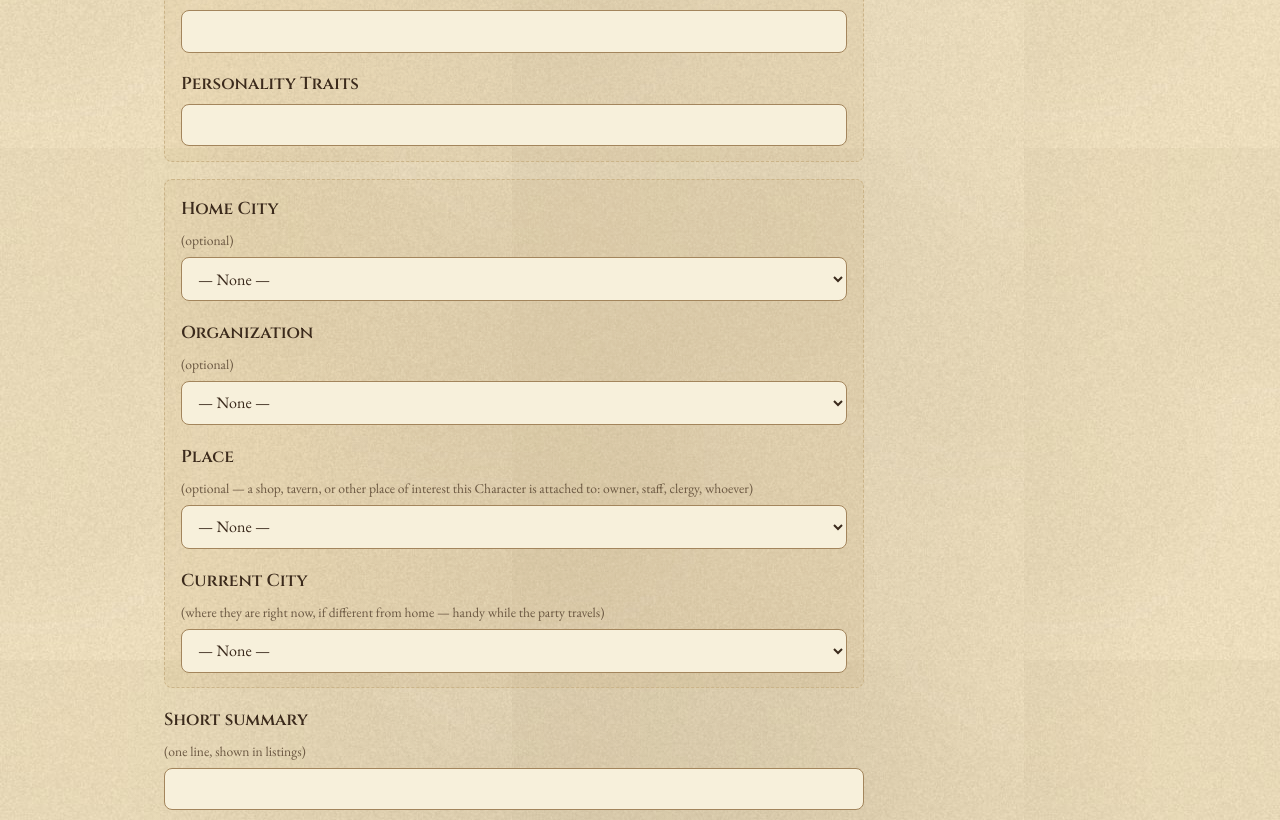
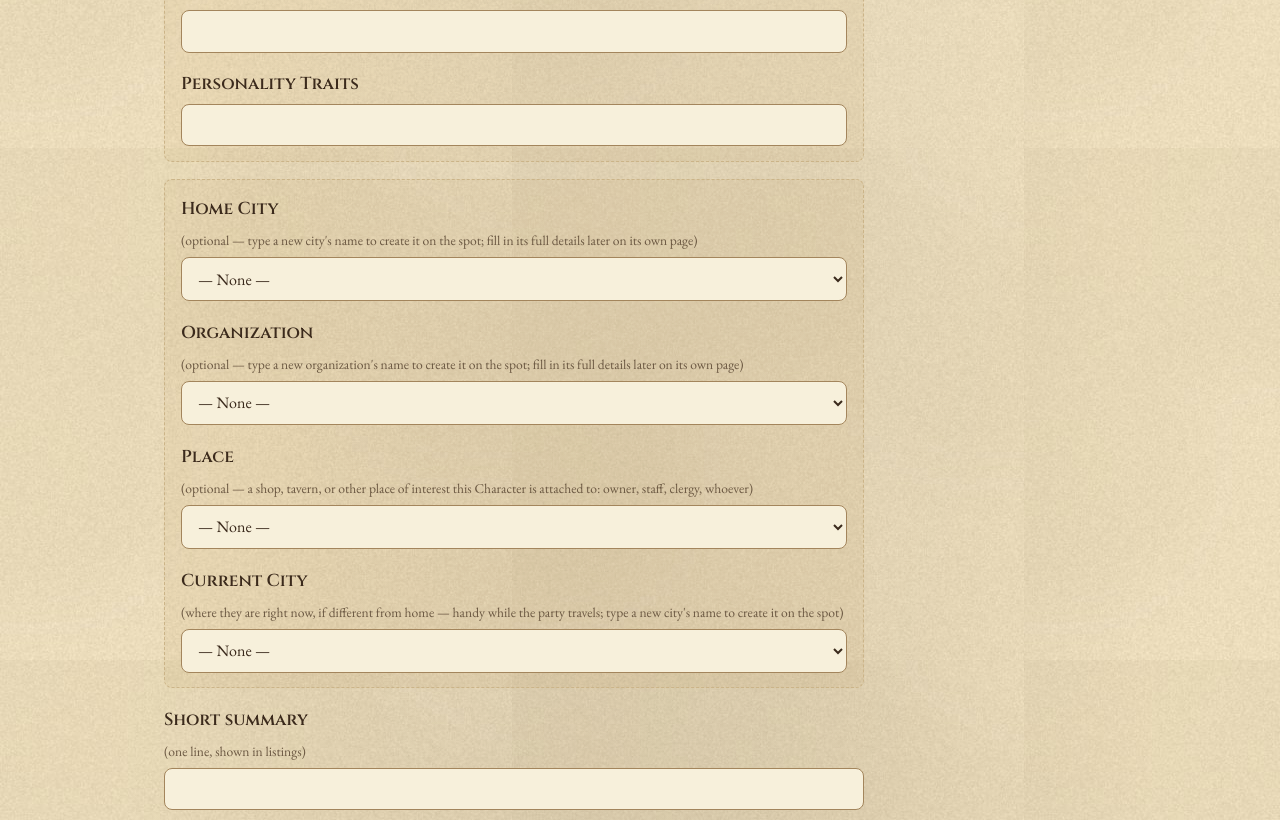
Before and after one commit to bjones99578-cloud/Ascension-Campaign-Codex, a Flask app: page /new?category=Character&pc_slot=1 in a window 1280 px wide. Shown: the part 1900-2720 px from the top of the page. Run offline with Flask 3, Linux system fonts and the light colour scheme; data that the repository does not hold is empty; some libraries are stand-ins or nearby versions; some web fonts are replaced.

Commit message:
Allow creating a new City/Organization inline from the Character form
Home City, Organization, and Current City on the Character form now have
a "+ Add new..." option that reveals a text input -- type a brand-new
city or organization's name there and it's created on the spot (find-by-
name first, so typing an already-existing name links to it instead of
risking a duplicate), no trip to a separate tab required. Full details
(Settlement Size, Org Type, etc.) still get filled in later on that
entry's own page, same as before.

New relationship_field macro + _resolve_relationship_id in app.py handle
the find-or-create; Place stays a plain dropdown for now since it wasn't
part of what was asked, but the same pattern extends there trivially.

Co-Authored-By: Claude Sonnet 5 <noreply@anthropic.com>

```diff
--- a/app.py
+++ b/app.py
@@ -90,6 +90,28 @@ def relationship_options(conn):
 def _parse_relationship_id(value):
     """Convert a <select> value (empty string or a numeric id) to int or None."""
     return int(value) if value else None
+
+
+def _resolve_relationship_id(conn, category, select_value, new_name_value):
+    """Like _parse_relationship_id, but also handles a relationship
+    dropdown's "+ Add new..." option (see the relationship_field macro in
+    entry_form.html): if select_value is the "__add_new__" sentinel, find
+    (or, failing that, create) an entry named new_name_value in the given
+    category and return its id, so e.g. a Character's Home City can be
+    created on the spot from the Character form without a trip to a
+    separate tab -- full details still get filled in later on that
+    entry's own page. Finds by name first (rather than creating
+    unconditionally) so typing an already-existing city's name links to
+    it instead of risking a duplicate-name error."""
+    if select_value == "__add_new__":
+        new_name = (new_name_value or "").strip()
+        if not new_name:
+            return None
+        existing = models.find_entry_by_name(conn, new_name)
+        if existing:
+            return existing["id"]
+        return models.create_entry(conn, new_name, category, "", "", "", None)
+    return _parse_relationship_id(select_value)
 
 
 def _parse_pc_slot(conn, form, ignore_entry_id=None):
@@ -489,12 +511,12 @@ def new_entry():
         # carried forward an image before this entry existed in the database.
         existing_image_filename = request.form.get("existing_image_filename") or None
         remove_image = request.form.get("remove_image") == "1"
-        home_city_id = _parse_relationship_id(request.form.get("home_city"))
-        organization_id = _parse_relationship_id(request.form.get("organization"))
+        home_city_id = _resolve_relationship_id(conn, "City", request.form.get("home_city"), request.form.get("new_home_city"))
+        organization_id = _resolve_relationship_id(conn, "Organization", request.form.get("organization"), request.form.get("new_organization"))
         region_id = _parse_relationship_id(request.form.get("region"))
         headquarters_city_id = _parse_relationship_id(request.form.get("headquarters_city"))
         leader_id = _parse_relationship_id(request.form.get("leader"))
-        current_city_id = _parse_relationship_id(request.form.get("current_city"))
+        current_city_id = _resolve_relationship_id(conn, "City", request.form.get("current_city"), request.form.get("new_current_city"))
         leading_organization_id = _parse_relationship_id(request.form.get("leading_organization"))
         current_holder_id = _parse_relationship_id(request.form.get("current_holder"))
         place_id = _parse_relationship_id(request.form.get("place"))
@@ -657,12 +679,12 @@ def edit_entry(entry_id):
         content = request.form.get("content", "")
         author = request.form.get("author", "").strip()
         remove_image = request.form.get("remove_image") == "1"
-        home_city_id = _parse_relationship_id(request.form.get("home_city"))
-        organization_id = _parse_relationship_id(request.form.get("organization"))
+        home_city_id = _resolve_relationship_id(conn, "City", request.form.get("home_city"), request.form.get("new_home_city"))
+        organization_id = _resolve_relationship_id(conn, "Organization", request.form.get("organization"), request.form.get("new_organization"))
         region_id = _parse_relationship_id(request.form.get("region"))
         headquarters_city_id = _parse_relationship_id(request.form.get("headquarters_city"))
         leader_id = _parse_relationship_id(request.form.get("leader"))
-        current_city_id = _parse_relationship_id(request.form.get("current_city"))
+        current_city_id = _resolve_relationship_id(conn, "City", request.form.get("current_city"), request.form.get("new_current_city"))
         leading_organization_id = _parse_relationship_id(request.form.get("leading_organization"))
         current_holder_id = _parse_relationship_id(request.form.get("current_holder"))
         place_id = _parse_relationship_id(request.form.get("place"))
--- a/templates/entry_form.html
+++ b/templates/entry_form.html
@@ -1,5 +1,21 @@
 {% extends "base.html" %}
 {% block title %}{% if mode == "new" %}New Entry{% else %}Edit {{ form.name }}{% endif %} — Ascension Campaign Codex{% endblock %}
+
+{% macro relationship_field(select_name, label, hint, options, current_id) %}
+  <label>
+    {{ label }} <span class="hint">{{ hint }}</span>
+    <select name="{{ select_name }}" class="relationship-select">
+      <option value="">— None —</option>
+      {% for opt in options %}
+        <option value="{{ opt['id'] }}" {% if current_id == opt['id'] %}selected{% endif %}>{{ opt['name'] }}</option>
+      {% endfor %}
+      <option value="__add_new__">+ Add new…</option>
+    </select>
+    <input type="text" name="new_{{ select_name }}" class="relationship-new-input" style="display:none"
+           placeholder="Type the new name, then save this entry to create it">
+  </label>
+{% endmacro %}
+
 {% block content %}
 <div class="page-header">
   <h1>{% if mode == "new" %}New Entry{% else %}Edit “{{ form.name }}”{% endif %}</h1>
@@ -98,24 +114,8 @@
   {% endfor %}
 
   <div class="field-group" data-show-for="Character">
-    <label>
-      Home City <span class="hint">(optional)</span>
-      <select name="home_city">
-        <option value="">— None —</option>
-        {% for city in city_options %}
-          <option value="{{ city['id'] }}" {% if form.home_city_id == city['id'] %}selected{% endif %}>{{ city['name'] }}</option>
-        {% endfor %}
-      </select>
-    </label>
-    <label>
-      Organization <span class="hint">(optional)</span>
-      <select name="organization">
-        <option value="">— None —</option>
-        {% for org in organization_options %}
-          <option value="{{ org['id'] }}" {% if form.organization_id == org['id'] %}selected{% endif %}>{{ org['name'] }}</option>
-        {% endfor %}
-      </select>
-    </label>
+    {{ relationship_field("home_city", "Home City", "(optional — type a new city's name to create it on the spot; fill in its full details later on its own page)", city_options, form.home_city_id) }}
+    {{ relationship_field("organization", "Organization", "(optional — type a new organization's name to create it on the spot; fill in its full details later on its own page)", organization_options, form.organization_id) }}
     <label>
       Place <span class="hint">(optional — a shop, tavern, or other place of interest this Character is attached to: owner, staff, clergy, whoever)</span>
       <select name="place">
@@ -125,15 +125,7 @@
         {% endfor %}
       </select>
     </label>
-    <label>
-      Current City <span class="hint">(where they are right now, if different from home — handy while the party travels)</span>
-      <select name="current_city">
-        <option value="">— None —</option>
-        {% for city in city_options %}
-          <option value="{{ city['id'] }}" {% if form.current_city_id == city['id'] %}selected{% endif %}>{{ city['name'] }}</option>
-        {% endfor %}
-      </select>
-    </label>
+    {{ relationship_field("current_city", "Current City", "(where they are right now, if different from home — handy while the party travels; type a new city's name to create it on the spot)", city_options, form.current_city_id) }}
   </div>
 
   <div class="field-group" data-show-for="City">
@@ -309,6 +301,27 @@
   })();
 
   (function () {
+    // "+ Add new..." on a relationship dropdown (Home City, Organization,
+    // etc.) -- unlike a plain detail-field select (option-select above),
+    // the submitted value here has to stay a real entry id or the
+    // "__add_new__" sentinel, so the typed name is just revealed/hidden in
+    // its own separate input rather than rewritten into the select itself;
+    // app.py resolves "__add_new__" + the typed name into a find-or-create
+    // lookup on submit.
+    document.querySelectorAll("select.relationship-select").forEach(function (select) {
+      var input = select.nextElementSibling;
+      if (!input || !input.classList.contains("relationship-new-input")) return;
+      function sync() {
+        var showInput = select.value === "__add_new__";
+        input.style.display = showInput ? "" : "none";
+        if (showInput) input.focus();
+      }
+      select.addEventListener("change", sync);
+      sync();
+    });
+  })();
+
+  (function () {
     // Keeps the Subclass dropdown's option list in sync with whichever Class
     // is currently selected, using the subclass-data JSON blob above (built
     // from models.SUBCLASS_OPTIONS_BY_CLASS). On page load it preserves
```
